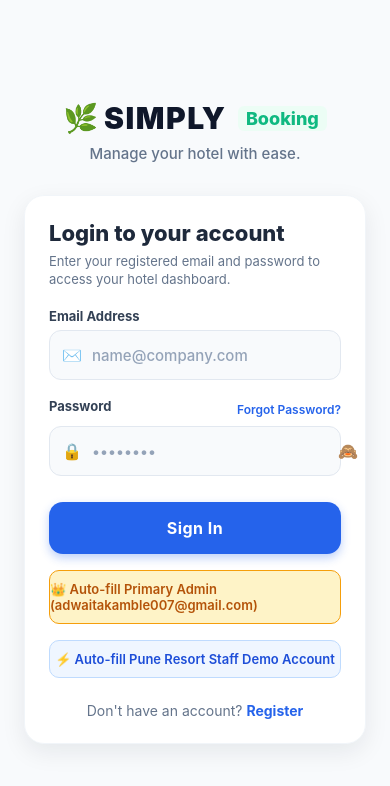
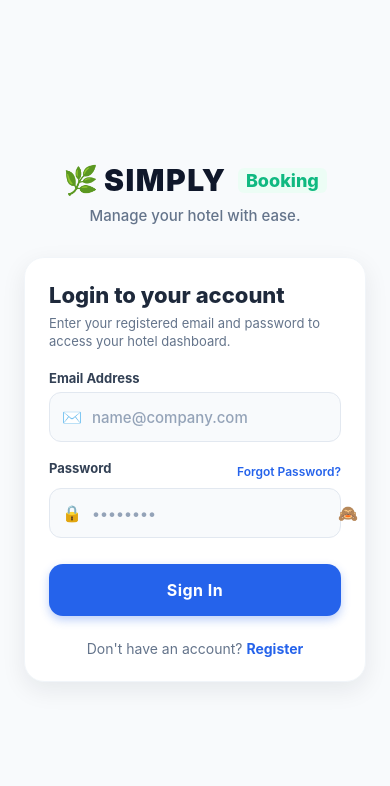
Before and after one commit to adwaitkamble/simply-booking, a React Native app in the folder apps/mobile/: screen / in a window 390 px wide. Shown: the top 786 px of the page. Built offline with nearby package versions, Linux system fonts and the light colour scheme.

Commit message:
fix: remove auto-fill primary admin and demo account helper buttons from LoginScreen

```diff
--- a/apps/mobile/src/screens/LoginScreen.tsx
+++ b/apps/mobile/src/screens/LoginScreen.tsx
@@ -38,7 +38,7 @@ export const LoginScreen: React.FC<LoginScreenProps> = ({ onNavigateToRegister }
   const [resetError, setResetError] = useState<string | null>(null);
 
   const openForgotModal = () => {
-    setResetEmail(email.trim() || 'adwaitakamble007@gmail.com');
+    setResetEmail(email.trim());
     setResetNewPassword('');
     setResetConfirmPassword('');
     setResetError(null);
@@ -100,18 +100,6 @@ export const LoginScreen: React.FC<LoginScreenProps> = ({ onNavigateToRegister }
     } finally {
       setLoading(false);
     }
-  };
-
-  const fillAdminCredentials = () => {
-    setEmail('adwaitakamble007@gmail.com');
-    setPassword('Sondev@1234');
-    setErrorMessage(null);
-  };
-
-  const fillDemoCredentials = () => {
-    setEmail('demo@simplybooking.com');
-    setPassword('password123');
-    setErrorMessage(null);
   };
 
   return (
@@ -225,23 +213,6 @@ export const LoginScreen: React.FC<LoginScreenProps> = ({ onNavigateToRegister }
               ) : (
                 <Text style={styles.primaryButtonText}>Sign In</Text>
               )}
-            </TouchableOpacity>
-
-            {/* Quick Auto-fill Helpers */}
-            <TouchableOpacity
-              style={[styles.demoHelper, { backgroundColor: '#FEF3C7', borderColor: '#F59E0B' }]}
-              onPress={fillAdminCredentials}
-              activeOpacity={0.7}
-            >
-              <Text style={[styles.demoHelperText, { color: '#B45309' }]}>👑 Auto-fill Primary Admin (adwaitakamble007@gmail.com)</Text>
-            </TouchableOpacity>
-
-            <TouchableOpacity
-              style={styles.demoHelper}
-              onPress={fillDemoCredentials}
-              activeOpacity={0.7}
-            >
-              <Text style={styles.demoHelperText}>⚡ Auto-fill Pune Resort Staff Demo Account</Text>
             </TouchableOpacity>
 
             {/* Register Footer */}
```
